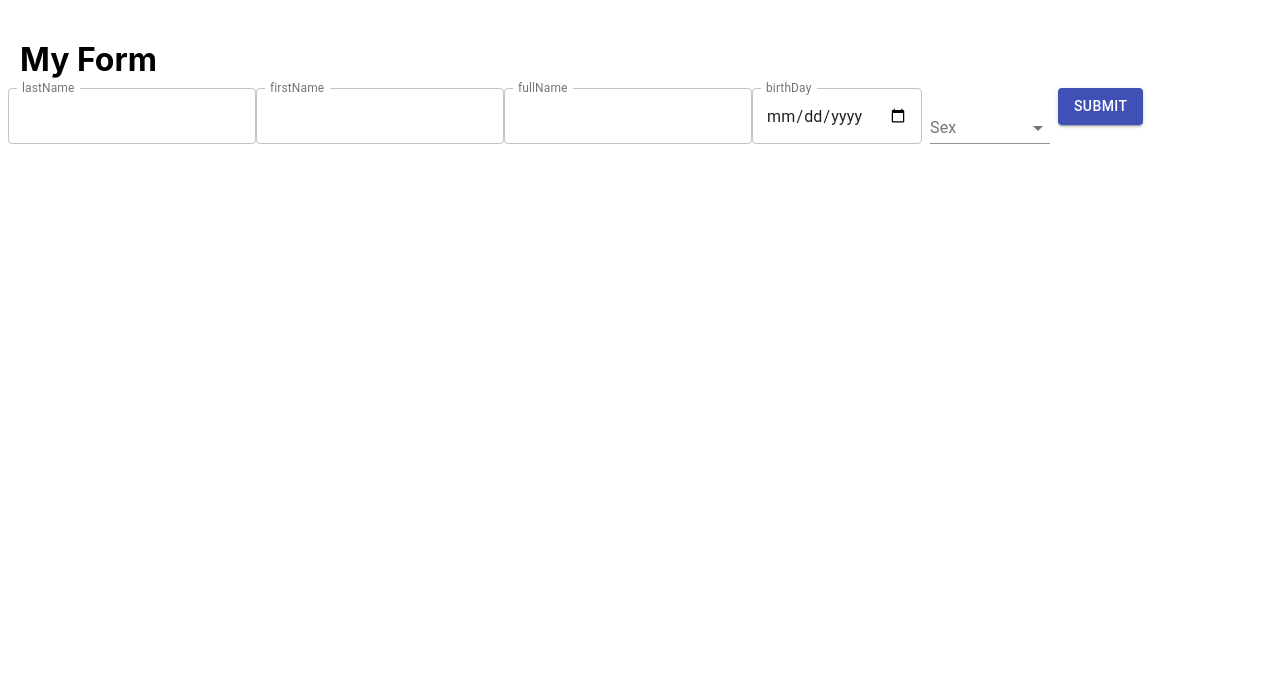
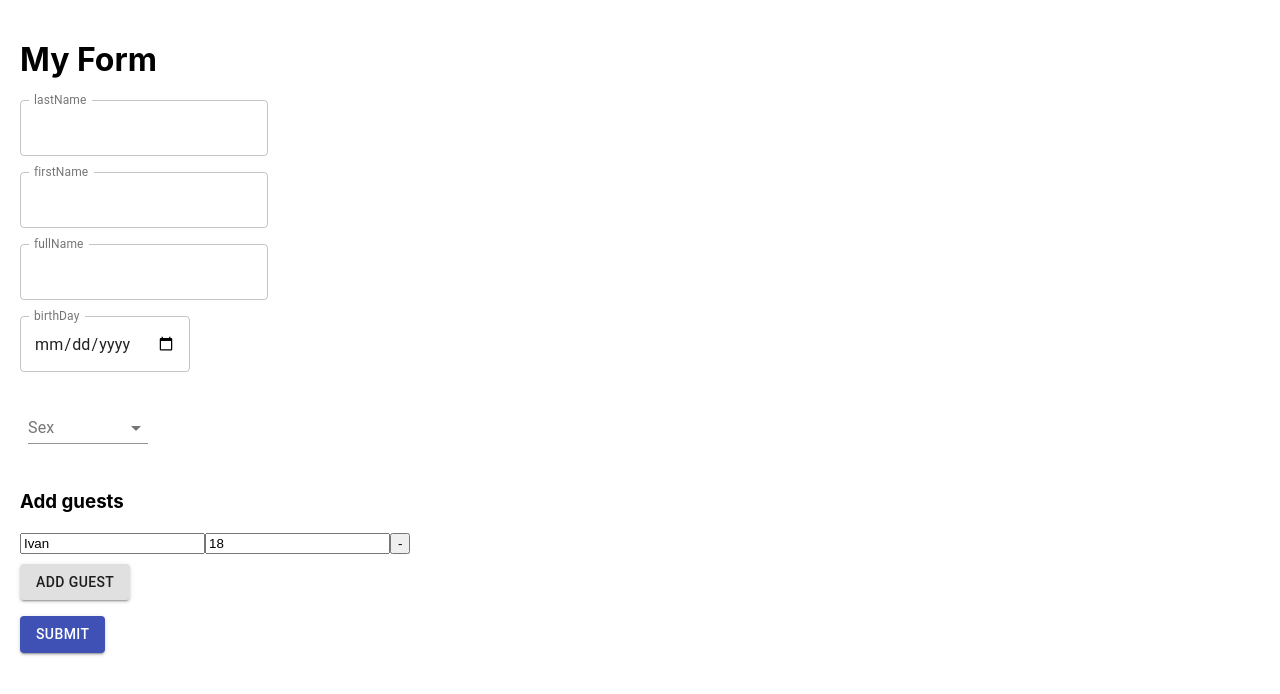
Before and after one commit to EkaterinaRakitina/my-app-formik, a React (Create React App) app: page / in a window 1280 px wide. Shown: the top 694 px of the page. Built offline with nearby package versions, Linux system fonts and the light colour scheme.

Commit message:
set up customselect component

```diff
--- a/src/App.css
+++ b/src/App.css
@@ -1,5 +1,9 @@
 .App {
   margin: 40px 0 0 20px;
+}
+.Container {
+  flex-direction: column;
+  align-items: baseline;
 }
 
 p {
@@ -11,12 +15,9 @@ button {
   margin-bottom: 10px;
 }
 .Error-message {
-  color: red;
+  color: #f44336;
   font-size: 12px;
 }
-/* errors {
-  color: red;
-} */
 
 .Form-control {
   display: flex;
@@ -26,7 +27,3 @@ button {
 .Form-control input,select {
   align-self: flex-start;
 }
-
-/* .Guests-block{
-  margin-top: 20px;
-} */
--- a/src/App.tsx
+++ b/src/App.tsx
@@ -1,5 +1,5 @@
 import React from "react";
-import { Formik, Field, Form, FieldArray, ErrorMessage } from "formik";
+import { Formik, Form, Field, ErrorMessage, FieldArray } from "formik";
 import { Grid, Button } from "@material-ui/core";
 import * as Yup from "yup";
 import moment from "moment";
@@ -7,14 +7,7 @@ import CustomInput from "./Components/CustomInput";
 import CustomSelect from "./Components/CustomSelect";
 import "./App.css";
 
-function App() {
-  const genders = ["Male", "Female", "Other"];
-
-  const chooseOption = genders.map((gender, key) => (
-    <option value={gender} key={key}>
-      {gender}
-    </option>
-  ));
+const App = () => {
 
   const validationSchema = Yup.object({
     lastName: Yup.string().required("Required").trim(),
@@ -25,7 +18,7 @@ function App() {
       return moment().diff(moment(value), "years") >= 18;
     })
     .required("Required"),
-    sex: Yup.string().required("Please select a gender").oneOf(genders),
+    sex: Yup.string().required("Please select a gender"),
     guests: Yup.array()
     .of(
       Yup.object().shape({
@@ -36,15 +29,13 @@ function App() {
         })
         )
       .min(1, "Should be minimum 1 guest"),
-    // guests: Yup.array()
-    //   .of(
-    //     Yup.object({
-    //       name: Yup.string().required("Required"),
-    //       age: Yup.number().required("Required").min(18, 'Should be min 18 years old'),
-    //     })
-    //   )
-    //   .min(1, 'Should be minimum 1 guest'),
   });
+
+  const options = [
+    { value: "Male", label: "Male" },
+    { value: "Female", label: "Female" },
+    { value: "Other", label: "Other" },
+  ];
 
   interface Guest {
     name: string;
@@ -69,10 +60,6 @@ function App() {
     guests: [{ name: "Ivan", age: 18 }],
   };
 
-  {
-    console.log(initialValues);
-  }
-
   return (
     <div className="App">
       <div>
@@ -83,38 +70,99 @@ function App() {
           onSubmit={(values) => console.log(values)}
         >
           {(props) => (
-            <Grid container spacing={3}>
             <Form>
+              <Grid container spacing={2} className="Container">
+                <Grid item xs={12}>
                   <CustomInput<FormFields> name="lastName" type="text" />
+                </Grid>
+                <Grid item xs={12}>
                   <CustomInput<FormFields> name="firstName" type="text" />
+                </Grid>
+                <Grid item xs={12}>
                   <CustomInput<FormFields> name="fullName" type="text" />
+                </Grid>
+
+                <Grid item xs={12}>
                   <CustomInput<FormFields> name="birthDay" type="date" />
-                  <CustomSelect<FormFields> name="sex" />
+                </Grid>
 
+                <Grid item xs={12}>
+                  <CustomSelect<FormFields>
+                    name="sex"
+                    options={options}
+                    label="Sex"
+                  />
+                </Grid>
+                <Grid item xs={12}>
+                  <FieldArray
+                    name="guests"
+                    render={(arrayHelpers) => (
+                      <div className="Guests-block">
+                        <h3>Add guests</h3>
+                        {props.values.guests.length > 0
+                          ? props.values.guests.map((guest, index) => (
+                              <div key={index}>
+                                <Field name={`guests.${index}.name`} />
+                                <ErrorMessage name={`guests.${index}.name`}>
+                                  {(msg) => (
+                                    <div className="Error-message">{msg}</div>
+                                  )}
+                                </ErrorMessage>
+                                <Field name={`guests.${index}.age`} />
+                                <ErrorMessage name={`guests.${index}.age`}>
+                                  {(msg) => (
+                                    <div className="Error-message">{msg}</div>
+                                  )}
+                                </ErrorMessage>
+                                <button
+                                  type="button"
+                                  onClick={() => arrayHelpers.remove(index)}
+                                >
+                                  -
+                                </button>
+                              </div>
+                            ))
+                          : null}
+                        <Button
+                          variant="contained"
+                          type="button"
+                          onClick={() =>
+                            arrayHelpers.push({ name: "", age: "" })
+                          }
+                        >
+                          Add guest
+                        </Button>
+                      </div>
+                    )}
+                  />
+                </Grid>
+                <Grid item xs={12}>
                   <Button variant="contained" color="primary" type="submit">
                     Submit
                   </Button>
+                </Grid>
+              </Grid>
             </Form>
-            </Grid>
           )}
         </Formik>
       </div>
     </div>
   );
-}
+};
 
 export default App;
 
+
+
+
+
+
+
+
+
+
 {
   /*
-<div className="Form-control">
-  <label htmlFor="sex">Sex: </label>
-  <Field as="select" name="sex" id="sex">
-    <option value={""}>Select</option>
-    {chooseOption}
-  </Field>
-  <ErrorMessage name="sex">{msg => <div className="Error-message">{msg}</div>}</ErrorMessage>
-</div>
 <FieldArray
   name="guests"
   render={(arrayHelpers) => (
--- a/src/Components/CustomInput.tsx
+++ b/src/Components/CustomInput.tsx
@@ -9,7 +9,7 @@ interface IProps {
 
 const CustomInput = <T, >({ name, type }: IProps) => {
   const [field, meta, helpers] = useField<T>(name);
-
+  // console.log(meta);
 
   return (
     <>
--- a/src/Components/CustomSelect.tsx
+++ b/src/Components/CustomSelect.tsx
@@ -1,6 +1,13 @@
 import React from "react";
 import { useField } from "formik";
-import { FormControl, InputLabel, Select, MenuItem, makeStyles} from "@material-ui/core";
+import {
+  FormControl,
+  InputLabel,
+  Select,
+  MenuItem,
+  makeStyles,
+  FormHelperText,
+} from "@material-ui/core";
 
 const useStyles = makeStyles((theme) => ({
   formControl: {
@@ -12,34 +19,42 @@ const useStyles = makeStyles((theme) => ({
   },
 }));
 
+interface IOption {
+  value: string;
+  label: string;
+}
 interface IProps {
   name: string;
+  options: IOption[];
+  label: string;
 }
 
-const CustomSelect = <T, >({ name }: IProps) => {
+const CustomSelect = <T,>({ name, options, label }: IProps) => {
   const [field, meta, helpers] = useField<T>(name);
-  console.log(field);
-  // const genders = ["Male", "Female", "Other"];
   const classes = useStyles();
-  const [gender, setGender] = React.useState('');
-  const handleChange = <T, >(e): any => {
-    setGender<T>(e.target.value);
-  };
+  // console.log(meta);
+
 
   return (
     <>
       <FormControl className={classes.formControl}>
-        <InputLabel>Sex</InputLabel>
+        <InputLabel>{label}</InputLabel>
         <Select
           labelId="demo-simple-select-label"
           id="demo-simple-select"
-          value={gender}
-          onChange={handleChange}
-        >
-          <MenuItem value={'Male'}>Male</MenuItem>
-          <MenuItem value={'Female'}>Female</MenuItem>
-          <MenuItem value={'Other'}>Other</MenuItem>
+          {...field}
+          >
+          {options.map((item, i) => {
+            return (
+              <MenuItem key={`select-${name}-${i}`} value={item.value}>
+                {item.value}
+                {/* {console.log(`select-${name}-${i}`)} */}
+
+              </MenuItem>
+            );
+          })}
         </Select>
+        <FormHelperText>{<span className="Error-message">{meta.touched && meta.error}</span>}</FormHelperText>
       </FormControl>
     </>
   );
```
Lines whose indentation alone changed are shown as unchanged.
